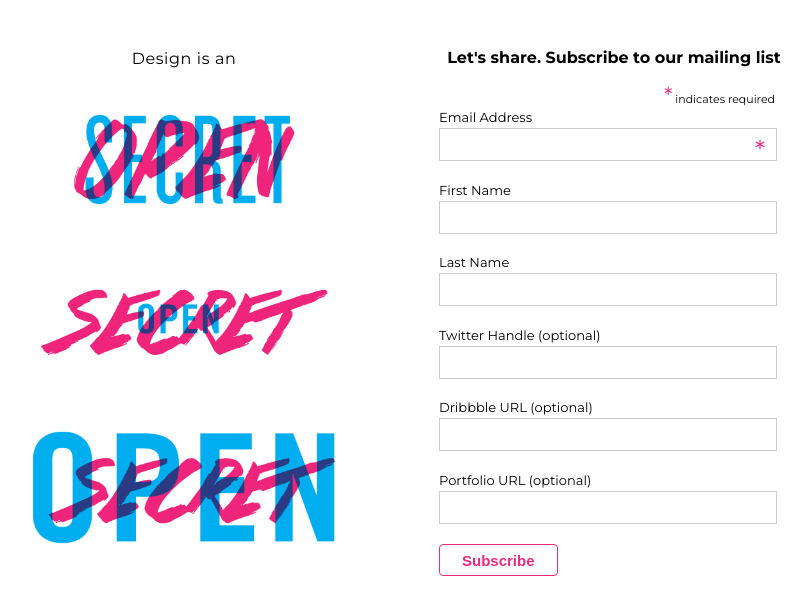
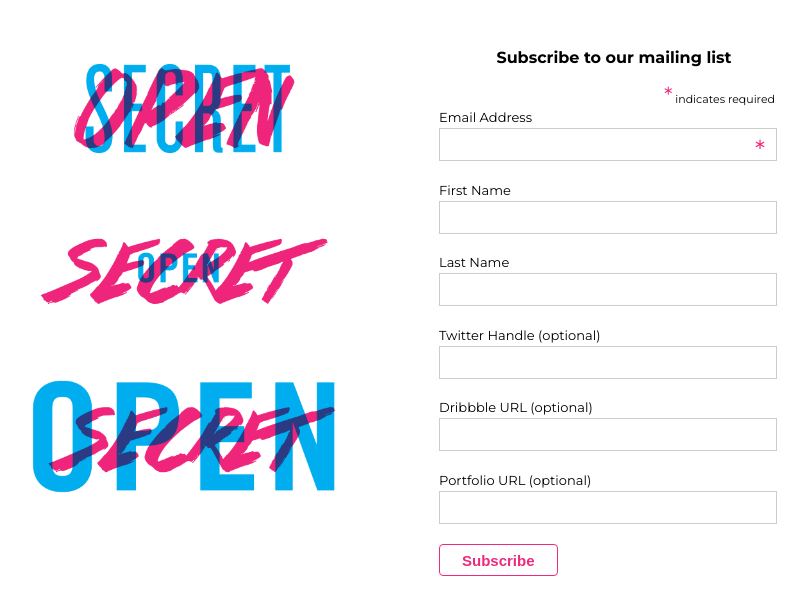
Before and after one commit to backtofutura/opensecret.co, a Jekyll site: the page built from index.html, in a window 1280 px wide. Shown: the top 615 px of the page, without its empty margins (251-1062 px from the left). Built offline with Jekyll 4.4.1, drawn with Linux system fonts in a browser that asks for light colours; comment, search, counter and statistics services are not loaded.

Commit message:
made a minimal version by removing copy.

```diff
--- a/_layouts/default.html
+++ b/_layouts/default.html
@@ -10,7 +10,6 @@
 <body>
 	<div class="container">
 	<div class="left_intro">
-		<p class="h1">Design is an<p>
 		<img class="img" id="" src="uploads/open-secret.png">
 	</div>
 
@@ -18,7 +17,7 @@
 	<div class="right_signup" id="signup">
 	<form action="//opensecret.us11.list-manage.com/subscribe/post?u=dd33a42551a131603867f65fd&amp;id=3b0ee33b36" method="post" id="mc-embedded-subscribe-form" name="mc-embedded-subscribe-form" class="validate" target="_blank" novalidate>
 	    <div id="mc_embed_signup_scroll">
-		<h2>Let's share. Subscribe to our mailing list</h2>
+		<h2>Subscribe to our mailing list</h2>
 	<div class="indicates-required"><span class="asterisk">*</span> indicates required</div>
 	<div class="mc-field-group">
 		<label for="mce-EMAIL">Email Address  <span class="asterisk">*</span>
```
